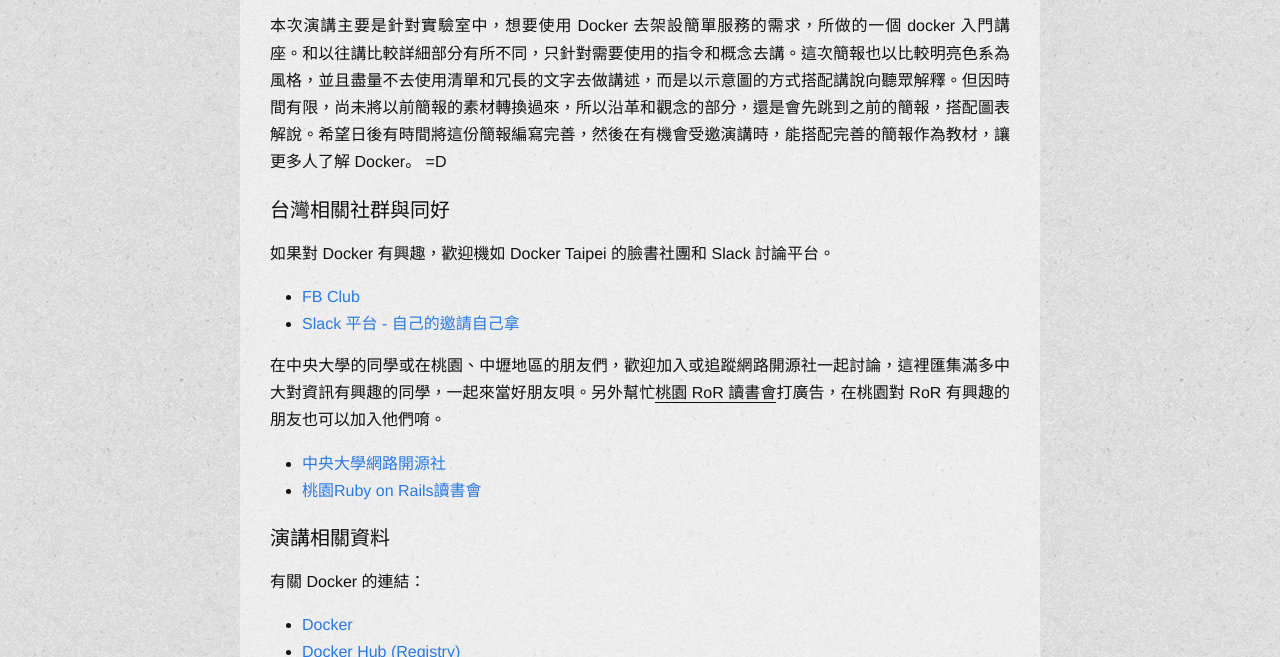
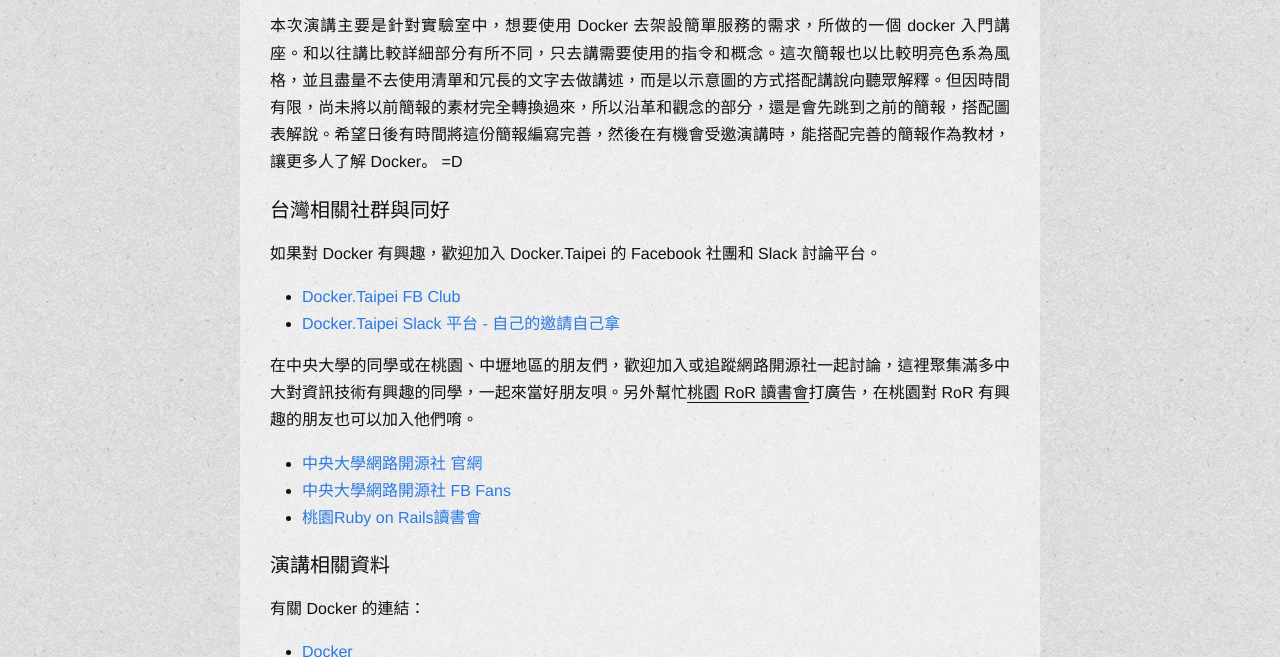
Before and after one commit to fntsrlike/blog-2015, a Jekyll site: the page built from _posts/2015-05-28-docker-talks-on-ncu.markdown, in a window 1280 px wide and 900 px high, scrolled down 286 px, cut to the strip 243-900 px from the top of the window. Built offline with Jekyll 4.4.1, drawn with Linux system fonts in a browser that asks for light colours; comment, search, counter and statistics services are not loaded.

Commit message:
Fix typo and add nos website link

```diff
--- a/_posts/2015-05-28-docker-talks-on-ncu.markdown
+++ b/_posts/2015-05-28-docker-talks-on-ncu.markdown
@@ -19,20 +19,21 @@
 </div>
 <span/>
 
-本次演講主要是針對實驗室中，想要使用 Docker 去架設簡單服務的需求，所做的一個 docker 入門講座。和以往講比較詳細部分有所不同，只針對需要使用的指令和概念去講。這次簡報也以比較明亮色系為風格，並且盡量不去使用清單和冗長的文字去做講述，而是以示意圖的方式搭配講說向聽眾解釋。但因時間有限，尚未將以前簡報的素材轉換過來，所以沿革和觀念的部分，還是會先跳到之前的簡報，搭配圖表解說。希望日後有時間將這份簡報編寫完善，然後在有機會受邀演講時，能搭配完善的簡報作為教材，讓更多人了解 Docker。 =D
+本次演講主要是針對實驗室中，想要使用 Docker 去架設簡單服務的需求，所做的一個 docker 入門講座。和以往講比較詳細部分有所不同，只去講需要使用的指令和概念。這次簡報也以比較明亮色系為風格，並且盡量不去使用清單和冗長的文字去做講述，而是以示意圖的方式搭配講說向聽眾解釋。但因時間有限，尚未將以前簡報的素材完全轉換過來，所以沿革和觀念的部分，還是會先跳到之前的簡報，搭配圖表解說。希望日後有時間將這份簡報編寫完善，然後在有機會受邀演講時，能搭配完善的簡報作為教材，讓更多人了解 Docker。 =D
 
 <!-- more -->
 
 #### 台灣相關社群與同好
 
-如果對 Docker 有興趣，歡迎機如 Docker Taipei 的臉書社團和 Slack 討論平台。
+如果對 Docker 有興趣，歡迎加入 Docker.Taipei 的 Facebook 社團和 Slack 討論平台。
 
-- [FB Club](https://www.facebook.com/groups/docker.taipei/)
-- [Slack 平台 - 自己的邀請自己拿](https://ruoshi1.typeform.com/to/bCZMsw)
+- [Docker.Taipei FB Club](https://www.facebook.com/groups/docker.taipei/)
+- [Docker.Taipei Slack 平台 - 自己的邀請自己拿](https://ruoshi1.typeform.com/to/bCZMsw)
 
-在中央大學的同學或在桃園、中壢地區的朋友們，歡迎加入或追蹤網路開源社一起討論，這裡匯集滿多中大對資訊有興趣的同學，一起來當好朋友唄。另外幫忙<u>桃園 RoR 讀書會</u>打廣告，在桃園對 RoR 有興趣的朋友也可以加入他們唷。
+在中央大學的同學或在桃園、中壢地區的朋友們，歡迎加入或追蹤網路開源社一起討論，這裡聚集滿多中大對資訊技術有興趣的同學，一起來當好朋友唄。另外幫忙<u>桃園 RoR 讀書會</u>打廣告，在桃園對 RoR 有興趣的朋友也可以加入他們唷。
 
-- [中央大學網路開源社](https://www.facebook.com/NCUNOS)
+- [中央大學網路開源社 官網](http://preview.nos.ncu.edu.tw/)
+- [中央大學網路開源社 FB Fans](https://www.facebook.com/NCUNOS)
 - [桃園Ruby on Rails讀書會](https://www.facebook.com/groups/tyror/)
 
 #### 演講相關資料
```
